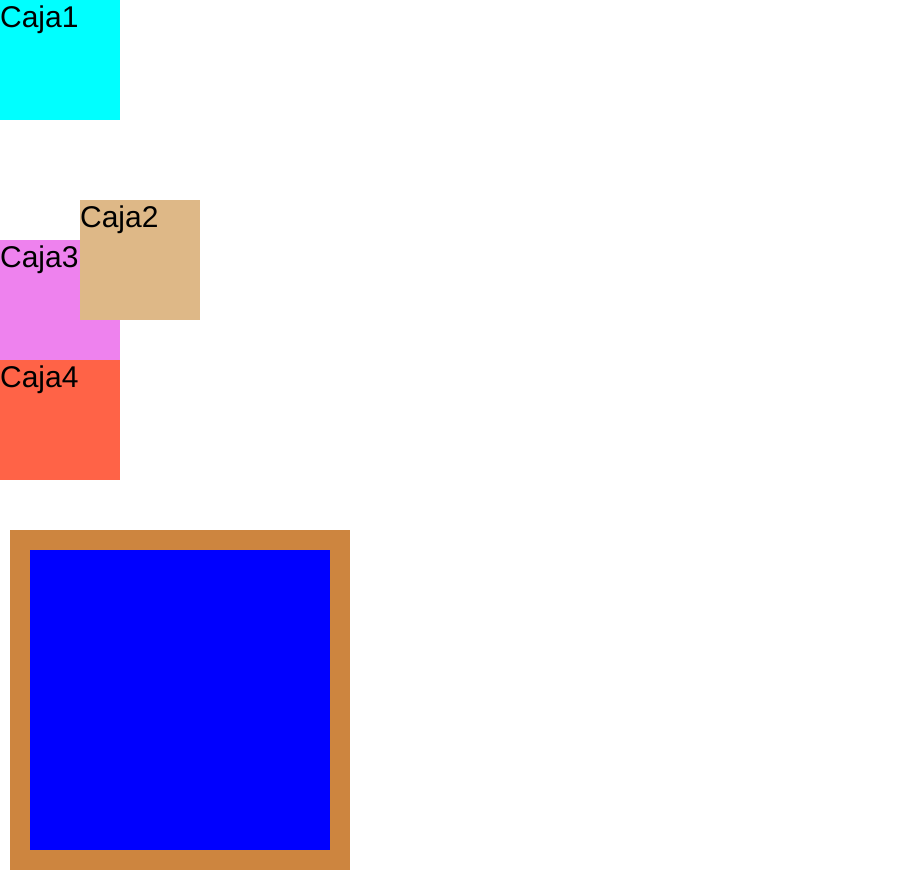
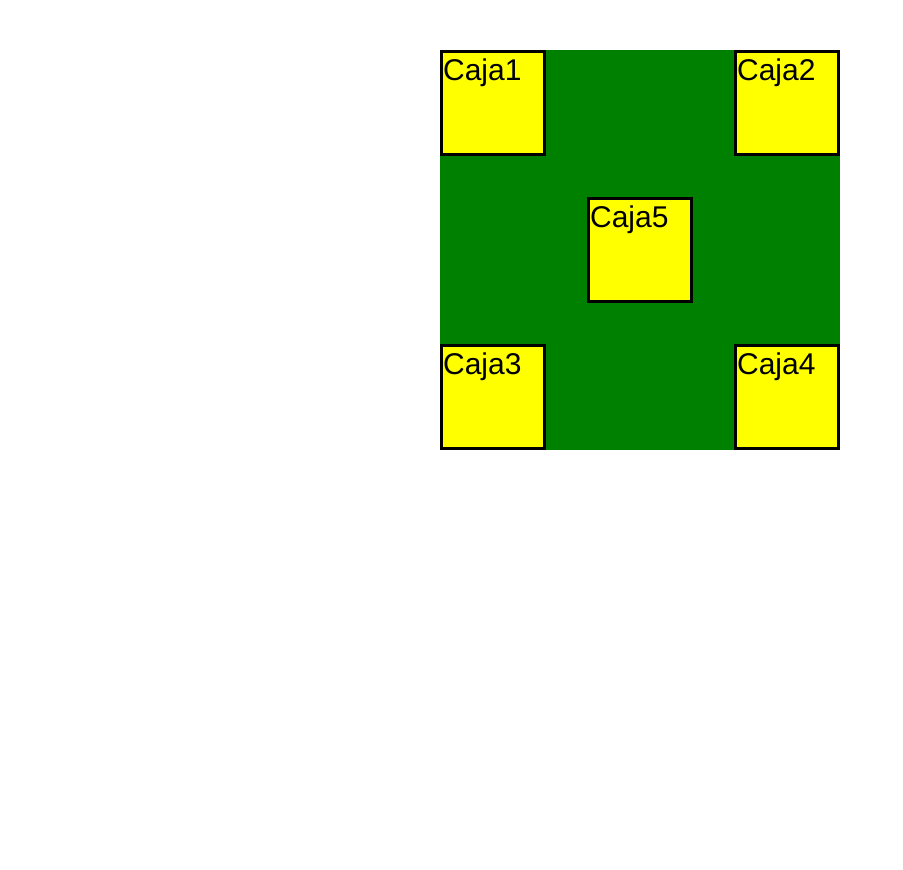
Before and after one commit to Anju0307/CSS-basico, a plain HTML site: page index.html in a window 1280 px wide. Shown: the whole page, without its empty margins (0-903 px from the left). After the commit the page ends 800 px from the top, so only its background shows below. Drawn offline with Linux system fonts and the light colour scheme.

Commit message:
Position Absolute

```diff
--- a/index.html
+++ b/index.html
@@ -1,5 +1,6 @@
 <!DOCTYPE html>
 <html lang="en">
+
 <head>
     <meta charset="UTF-8">
     <meta http-equiv="X-UA-Compatible" content="IE=edge">
@@ -7,14 +8,17 @@
     <title>Document</title>
     <link rel="stylesheet" href="style.css">
 </head>
+
 <body>
-    <!-- z-index -->
-    <div class="caja1">Caja1</div>
-    <div class="caja2">Caja2</div>
-    <div class="caja3">Caja3</div>
-    <div class="caja4">Caja4</div>
+    <!-- Position Absolute -->
+
     <div class="contenedor">
-        <div class="hijo"></div>
+        <div class="cajita1">Caja1</div>
+        <div class="cajita2">Caja2</div>
+        <div class="cajita3">Caja3</div>
+        <div class="cajita4">Caja4</div>
+        <div class="cajita5">Caja5</div>
     </div>
 </body>
+
 </html>
--- a/style.css
+++ b/style.css
@@ -1,5 +1,4 @@
-/* Z index */
-/* Posicion frontal */
+/* Position Absolute */
 
 *{
     font-family: 'Franklin Gothic Medium', 'Arial Narrow', Arial, sans-serif;
@@ -7,47 +6,42 @@
     margin: 0;
     padding: 0;
 }
+
 div{
-    width: 120px;
-    height: 120px;
     display: block;
-}
-.caja1{
-    background-color: aqua;
-}
-
-.caja2{
-    background-color: burlywood;
-    position: relative;
-    top: 80px;
-    left: 80px;
-    z-index: 1; /* Por lo general el z-index esta en 0 por eso queda por
-    encima el que tiene el 1 */
-}
-.caja3{
-    background-color: violet;
-    position: relative;
-}
-.caja4{
-    background-color: tomato;
+    background: green;
+    position: absolute;
 }
 
 .contenedor{
-    margin-top: 70px;
-    margin-left: 30px;
-    width: 300px;
-    height: 300px;
-    background: blue;
     position: relative;
+    margin: 50px auto;
+    height: 400px;
+    width: 400px;
 }
-
-.hijo{
-    margin-top: 30px;
-    width: 340px;
-    height: 340px;
-    background: peru;
-    position: relative;
-    top: -20px;
-    left: -20px;
-    z-index: -1;
+div div{
+    height: 100px;
+    width: 100px;
+    background: yellow;
+    border: 3px solid black;
 }
+.cajita1{
+    left: 0;
+}
+.cajita2{
+    right: 0;
+}
+.cajita3{
+    bottom: 0;
+}
+.cajita4{
+    bottom: 0;
+    right: 0;
+}
+.cajita5{
+    margin: auto;
+    top: 0;
+    right: 0;
+    bottom: 0;
+    left: 0;
+}
```
